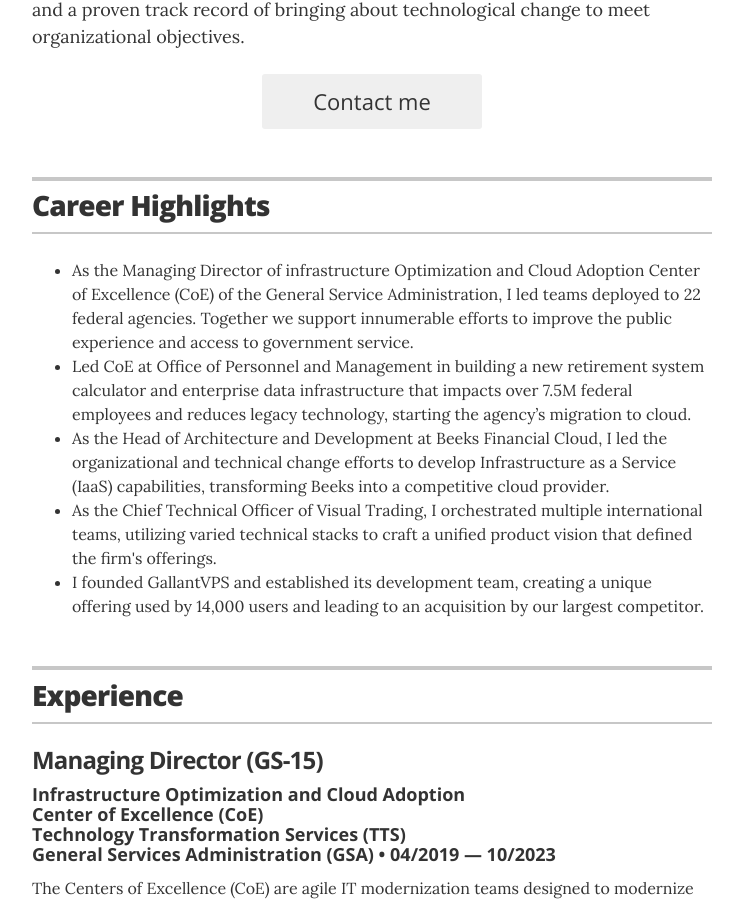
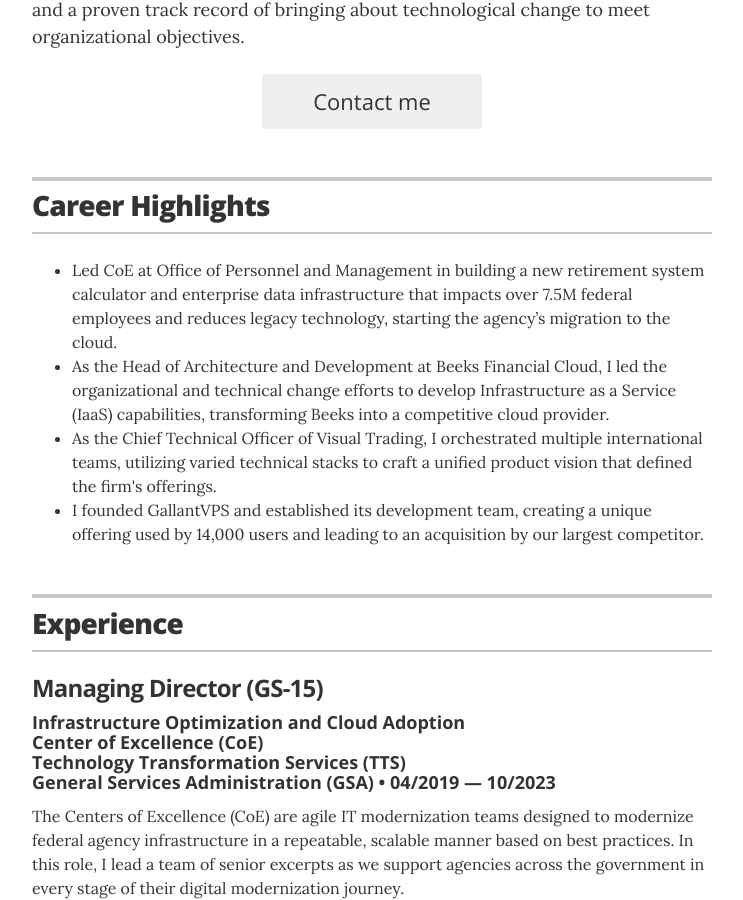
Before and after one commit to inuwashi/inuwashi.github.io, a Jekyll site: the page built from index.html, in a window 1280 px wide and 900 px high, scrolled down 302 px. Shown: the whole window, without its empty margins (268-1011 px from the left). Built offline with Jekyll 4.4.1, drawn with Linux system fonts in a browser that asks for light colours; some of the changed lines change nothing that is shown.

Commit message:
print tweek

```diff
--- a/_config.yml
+++ b/_config.yml
@@ -56,7 +56,7 @@
   # resume_facebook_url:          "insert Facebook URL here"
   resume_linkedin_url:          "https://www.linkedin.com/in/adam-grandt-ht0/"
   # resume_instagram_url:         "insert your Instagram URL here"
-  resume_website_url:           "https://github.com/adam-grandt-tts"
+  resume_website_url:           "https://ht0.co"
   # resume_medium_url:            "https://github.com/adam-grandt-tts"
 resume_print_social_links:      true
 
--- a/_data/highlights.yml
+++ b/_data/highlights.yml
@@ -1,7 +1,7 @@
 # Highlights
-- highlight: As the Managing Director of infrastructure Optimization and Cloud Adoption Center of Excellence (CoE) of the General Service Administration, I led teams deployed to 22 federal agencies. Together we support innumerable efforts to improve the public experience and access to government service.
+# - highlight: As the Managing Director of infrastructure Optimization and Cloud Adoption Center of Excellence (CoE) of the General Service Administration, I led teams deployed to 22 federal agencies. Together we support innumerable efforts to improve the public experience and access to government service.
 # - highlight: Successfully stabilized Office of Personnel and Management’s mainframe after data breach impacting over 14M people in and outside of government. Created a roadmap for a mainframe recovery plan and utilizing GSA resources to create the acquisition package successfully delivering in under 1 year. Coordinated multiple stakeholders including OPM Director, GSA Administrator, CIO, OCIO, GSAIT, Contractor, and the CoE team.
-- highlight: Led CoE at Office of Personnel and Management in building a new retirement system calculator and enterprise data infrastructure that impacts over 7.5M federal employees and reduces legacy technology, starting the agency’s migration to cloud.
+- highlight: Led CoE at Office of Personnel and Management in building a new retirement system calculator and enterprise data infrastructure that impacts over 7.5M federal employees and reduces legacy technology, starting the agency’s migration to the cloud.
 - highlight: As the Head of Architecture and Development at Beeks Financial Cloud, I led the organizational and technical change efforts to develop Infrastructure as a Service (IaaS) capabilities, transforming Beeks into a competitive cloud provider.
 - highlight: As the Chief Technical Officer of Visual Trading, I orchestrated multiple international teams, utilizing varied technical stacks to craft a unified product vision that defined the firm's offerings.
 - highlight: I founded GallantVPS and established its development team, creating a unique offering used by 14,000 users and leading to an acquisition by our largest competitor.
```
